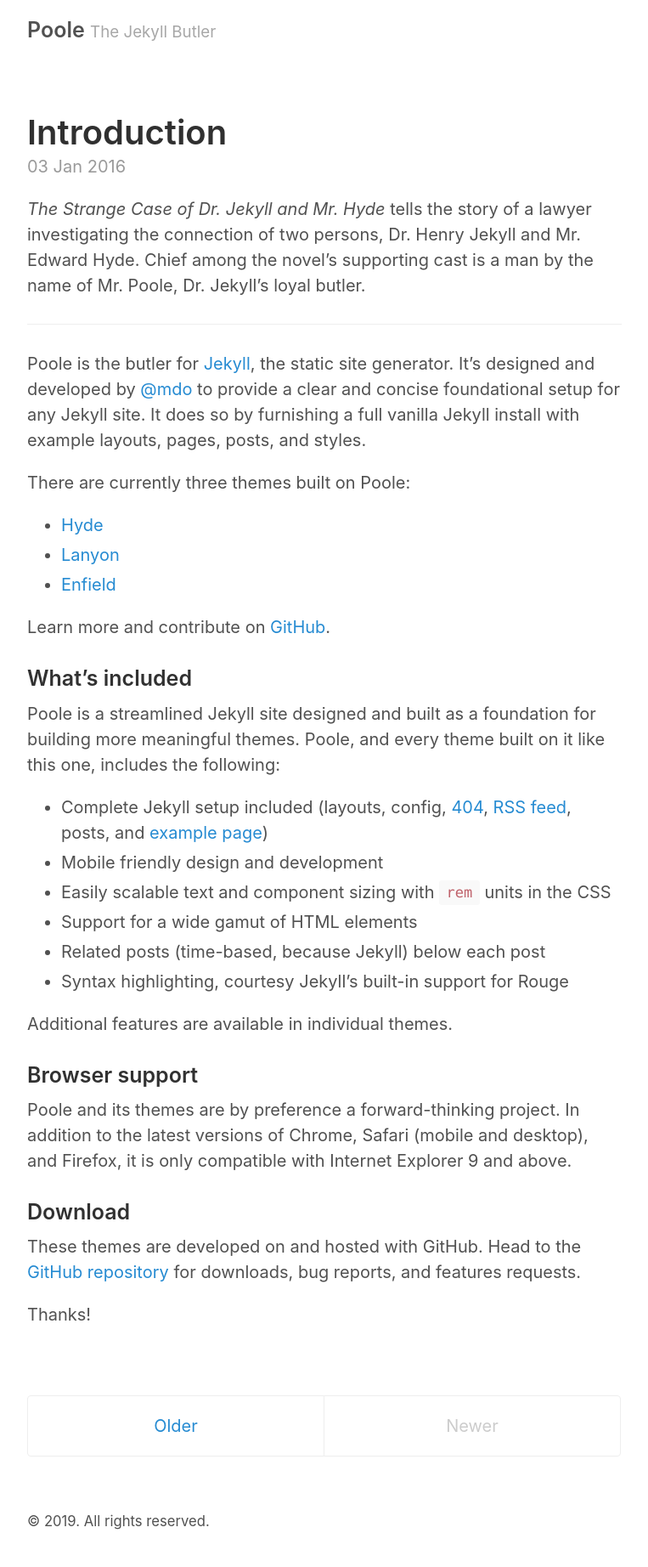
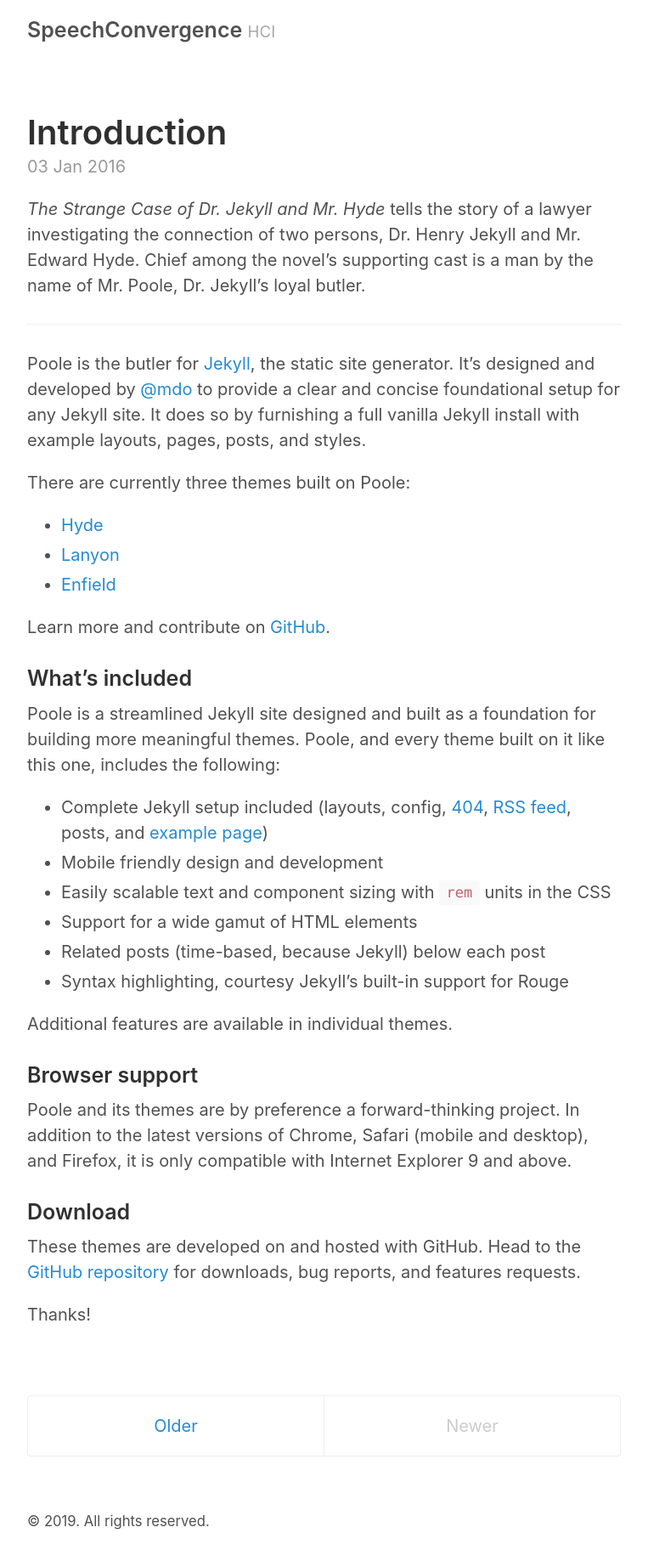
Before and after one commit to sankar-mukherjee/SpeechConvergence, a Jekyll site: the page built from index.html, in a window 1280 px wide. Shown: the whole page at 85% size, without its empty margins (258-1021 px from the left). Built offline with Jekyll 4.4.1, drawn with Linux system fonts in a browser that asks for light colours; the list of posts is cut into pages by our own code.

Commit message:
Update _config.yml

```diff
--- a/_config.yml
+++ b/_config.yml
@@ -2,9 +2,9 @@
 permalink:           pretty
 
 # Setup
-title:               Poole
-tagline:             The Jekyll Butler
-url:                 http://getpoole.com
+title:               SpeechConvergence
+tagline:             HCI
+url:                 https://sankar-mukherjee.github.io/SpeechConvergence/
 paginate:            1
 baseurl:             ""
 
@@ -17,14 +17,14 @@
 
 # About/contact
 author:
-  name:              Mark Otto
-  url:               https://twitter.com/mdo
-  email:             markdotto@gmail.com
+  name:              Sankar Mukherjee
+  url:               https://sankar-mukherjee.github.io/
+  email:             sankar1535@gmail.com
 
 # Custom vars
 version:             2.0.0
 github:
-  repo:              https://github.com/poole/poole
+  repo:              https://github.com/sankar-mukherjee/SpeechConvergence
 
 # Gems
 gems:
```
